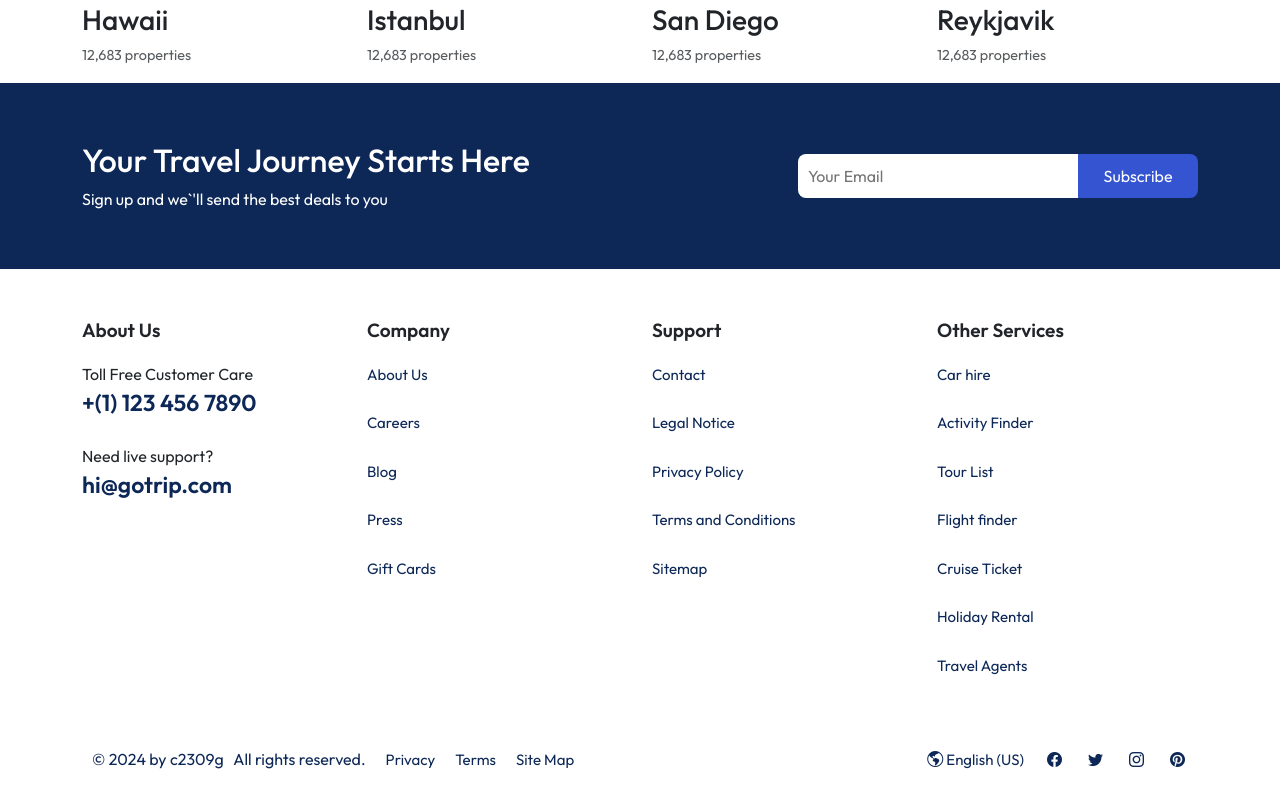
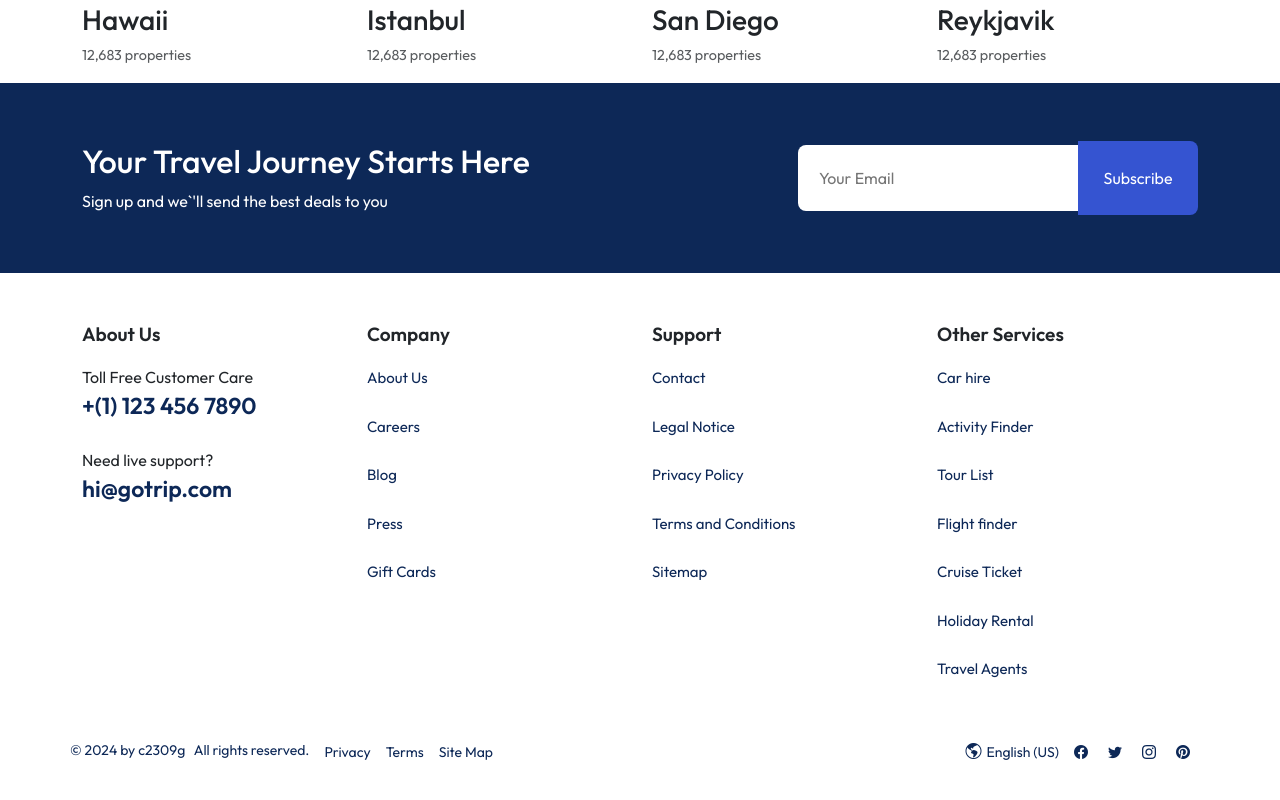
Before and after one commit to Hieuaptechw/travel, a React (Create React App) app in the folder travel-smart/: page / in a window 1280 px wide. Shown: the part 4094-4894 px from the top of the page. Built offline with nearby package versions, Linux system fonts and the light colour scheme.

Commit message:
th
easdas

```diff
--- a/travel-smart/src/pages/user/Signup/signup.css
+++ b/travel-smart/src/pages/user/Signup/signup.css
@@ -1,6 +1,6 @@
 #login {
     padding: 60px 0;
-    background-color: #e5f0fd /* Adjust based on your design */
+    background-color: #f8f9fa; /* Adjust based on your design */
 }
 
 .login-form {
--- a/travel-smart/src/pages/user/layout/footer/Footer.jsx
+++ b/travel-smart/src/pages/user/layout/footer/Footer.jsx
@@ -1,5 +1,5 @@
 import React from 'react';
-import { Container, Row, Col } from 'react-bootstrap';
+import { Container, Row, Col, ListGroup } from 'react-bootstrap';
 import './Footer.scss';
 
 const Footer = () => {
@@ -76,23 +76,44 @@ const Footer = () => {
               </ul>
             </Col>
           </Row>
-          <Row>
-            <Col>
-              <div className='footer__below d-flex align-items-center justify-content-between flex-wrap'>
-                <ul className='footer__below_link d-flex align-items-center'>
-                  <li><p>&copy; 2024 by c2309g &nbsp; All rights reserved.</p></li>
-                  <li><a href='#'>Privacy</a></li>
-                  <li><a href='#'>Terms</a></li>
-                  <li><a href='#'>Site Map</a></li>
-                </ul>
-                <ul className='footer__below_link d-flex align-items-center'>
-                  <li><i className="bi bi-globe-americas"></i><a href='#'>English (US)</a></li>
-                  <li><a href='#'><i className="bi bi-facebook"></i></a></li>
-                  <li><a href='#'><i className="bi bi-twitter"></i></a></li>
-                  <li><a href='#'><i className="bi bi-instagram"></i></a></li>
-                  <li><a href='#'><i className="bi bi-pinterest"></i></a></li>
-                </ul>
-              </div>
+        </Container>
+        <Container fluid="md" className="footer__below">
+          <Row className="align-items-center">
+            <Col xs={12} md={6}>
+              <ListGroup horizontal className="footer__below_link d-flex align-items-center justify-content-start">
+                <ListGroup.Item className="border-0 p-0">
+                  <p>&copy; 2024 by c2309g &nbsp; All rights reserved.</p>
+                </ListGroup.Item>
+                <ListGroup.Item className="border-0 p-0">
+                  <a href='#'>Privacy</a>
+                </ListGroup.Item>
+                <ListGroup.Item className="border-0 p-0">
+                  <a href='#'>Terms</a>
+                </ListGroup.Item>
+                <ListGroup.Item className="border-0 p-0">
+                  <a href='#'>Site Map</a>
+                </ListGroup.Item>
+              </ListGroup>
+            </Col>
+            <Col xs={12} md={6}>
+              <ListGroup horizontal className="footer__below_link d-flex align-items-center justify-content-end">
+                <ListGroup.Item className="border-0 p-0">
+                  <i className="bi bi-globe-americas"></i>
+                  <a href='#'>English (US)</a>
+                </ListGroup.Item>
+                <ListGroup.Item className="border-0 p-0">
+                  <a href='#'><i className="bi bi-facebook"></i></a>
+                </ListGroup.Item>
+                <ListGroup.Item className="border-0 p-0">
+                  <a href='#'><i className="bi bi-twitter"></i></a>
+                </ListGroup.Item>
+                <ListGroup.Item className="border-0 p-0">
+                  <a href='#'><i className="bi bi-instagram"></i></a>
+                </ListGroup.Item>
+                <ListGroup.Item className="border-0 p-0">
+                  <a href='#'><i className="bi bi-pinterest"></i></a>
+                </ListGroup.Item>
+              </ListGroup>
             </Col>
           </Row>
         </Container>
--- a/travel-smart/src/pages/user/layout/footer/Footer.scss
+++ b/travel-smart/src/pages/user/layout/footer/Footer.scss
@@ -23,7 +23,7 @@
             .footer__top_input {
                 width: 280px;
                 border-radius: 8px 0 0 8px;
-                padding: 10px;
+                padding: 21px;
                 border: none;
                 outline: none;
 
@@ -37,7 +37,7 @@
 
             .footer__top_btn {
                 width: 120px;
-                padding: 10px;
+                padding: 25px;
                 border: none;
                 border-radius: 0 8px 8px 0;
                 color: white;
@@ -84,25 +84,54 @@
     }
 
     .footer__below {
-        padding-top: 30px;
+
+        padding: 20px 0;
+
 
         .footer__below_link {
           display: flex;
           align-items: center;
+          justify-content: flex-start;
+          flex-wrap: wrap;
+          padding: 10px 0;
 
           a, p {
-                margin: 0;
             color: #0d2857;
+            margin: 0 15px 0 0;
+            font-size: 14px;
+            white-space: nowrap;
           }
 
-            li {
-                margin: 0 10px;
+          p {
+            margin-right: 15px;
+          }
+
+          a {
+            text-decoration: none;
+
+            &:hover {
+              text-decoration: underline;
+            }
           }
 
           i {
-                margin: 0 3px;
             color: #0d2857;
+            margin-right: 5px;
+          }
+        }
+
+
+        @media (max-width: 768px) {
+          .footer__below_link {
+            justify-content: center;
+            flex-wrap: wrap;
+
+            a, p {
+              margin: 5px 10px;
+              text-align: center;
             }
           }
         }
       }
+
+}
--- a/travel-smart/src/pages/user/login/index.jsx
+++ b/travel-smart/src/pages/user/login/index.jsx
@@ -1,5 +1,5 @@
 import React, { useState } from "react";
-import "./signup.css";
+import "./singup.css";
 import Form from 'react-bootstrap/Form';
 import { FaFacebookF, FaGoogle, FaUnderline } from 'react-icons/fa'; // Import icons
 import { Container, Row, Col, Card, Button, Tab, Nav } from 'react-bootstrap';
@@ -18,12 +18,12 @@ const LoginPage = () => {
                     <p>Already have an account? <a className="login-link" href="#">Log in</a></p>
                 </div>
                 <Form.Group className="mb-4" controlId="formBasicEmail">
-                    <Form.Label>Email</Form.Label>
-                    <Form.Control className="input-field" type="email" placeholder="Enter your email" />
+
+                    <Form.Control className="input-field" type="email" placeholder="Email" />
                 </Form.Group>
                 <Form.Group className="mb-4" controlId="formBasicPassword">
-                    <Form.Label>Password</Form.Label>
-                    <Form.Control className="input-field" type="password" placeholder="Enter your password" />
+
+                    <Form.Control className="input-field" type="password" placeholder="Password" />
                 </Form.Group>
                 <Button className="submit-btn" variant="primary" type="submit">
                     Sign In
--- a/travel-smart/src/router.js
+++ b/travel-smart/src/router.js
@@ -12,7 +12,7 @@ import HotelPage from "./pages/user/hotel/HotelPage";
 import About from "./pages/user/about/About";
 import LoginPage from "./pages/user/login";
 import SignUpPage from "./pages/user/Signup";
-import DestinationPage from "./pages/user/destinations";
+import DestinationPage from './pages/user/destinations';
 import BlogPage from './pages/user/blogs/blog';
 import BlogSinglePage from './pages/user/blogs/blogsingle';
 import TourPage from "./pages/user/tour/TourPage";
```
Also changed, not shown: travel-smart/src/pages/user/blogs/blogs.scss (line endings or trailing spaces), travel-smart/src/pages/user/login/singup.css (renamed from travel-smart/src/pages/user/login/signup.css). Lines whose indentation alone changed are shown as unchanged.
